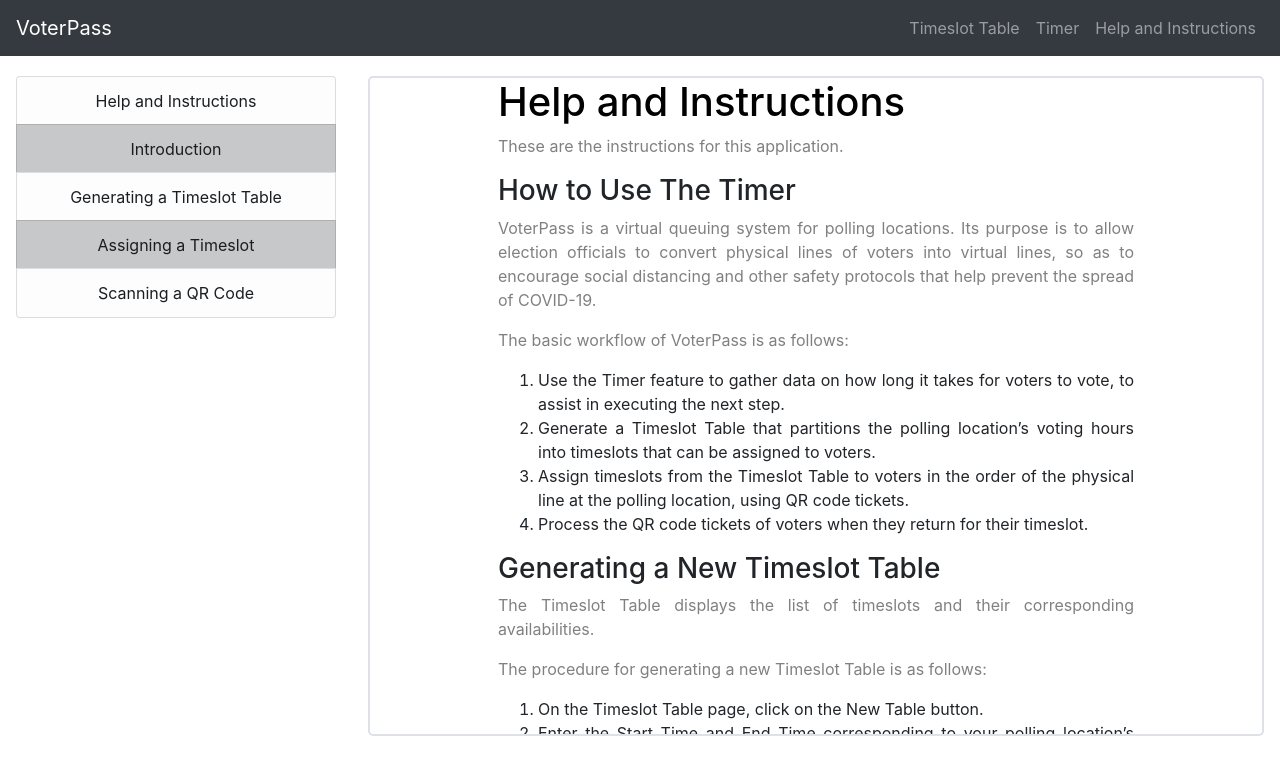
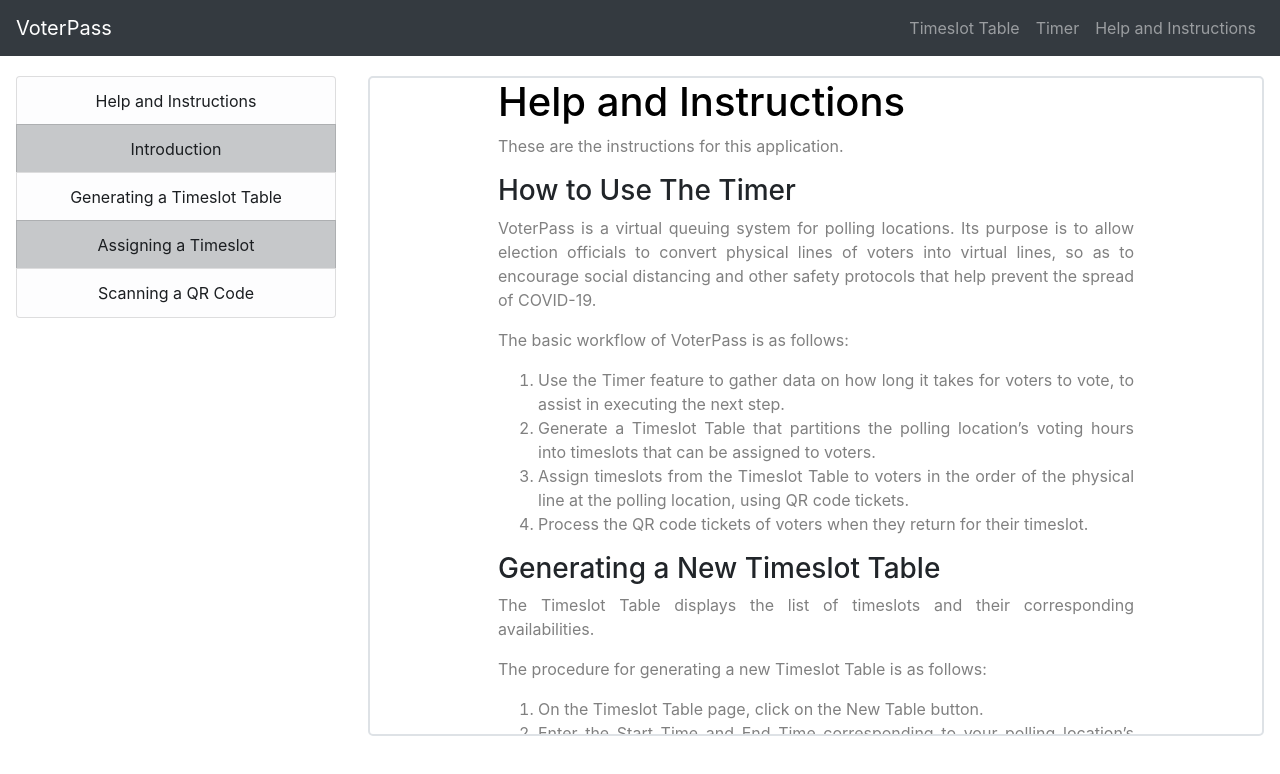
Before and after one commit to CEN-Team-Four/VoterPass, a React (Create React App) app in the folder voter-pass/: page /help in a window 1280 px wide. Shown: the top 774 px of the page. Built offline with nearby package versions, Linux system fonts and the light colour scheme.

Commit message:
Help: Fix color

```diff
--- a/voter-pass/src/components/Help/index.css
+++ b/voter-pass/src/components/Help/index.css
@@ -22,7 +22,6 @@
     border-radius: 5px;
     padding-left: 10%;
     padding-right: 10%;
-
 }
 
 .light-link {
--- a/voter-pass/src/index.css
+++ b/voter-pass/src/index.css
@@ -46,6 +46,10 @@ input[type='text'] {
 	height: 4rem;
 }
 
+ol, li {
+	color: grey;
+}
+
 .column {
   margin: auto;
   float: none;
```
